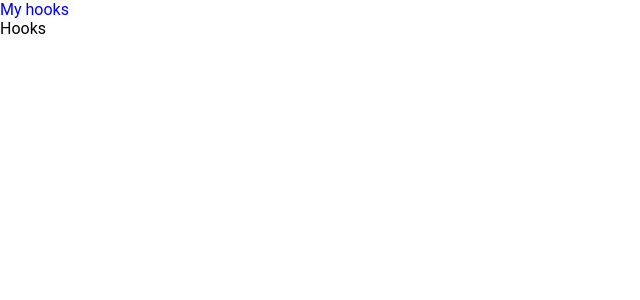
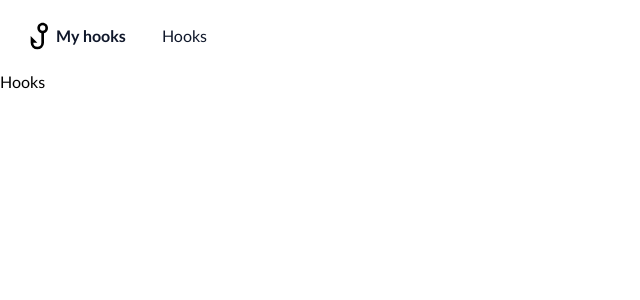
Before and after one commit to KozloffKirill/my-hooks, a React app: page /hooks in a window 1280 px wide. Shown: the top 300 px of the page, without its empty margins (0-640 px from the left). Built offline with nearby package versions, Linux system fonts and the light colour scheme.

Commit message:
feat: <Navigation /> base logic, <NavBar /> navigation items, logo styles

```diff
--- a/src/index.css
+++ b/src/index.css
@@ -136,7 +136,7 @@ table {
 
 html {
   font-size: 16px;
-  font-family: 'Roboto';
+  font-family: "Gill Sans", sans-serif;
   line-height: 1.2;
 }
 
@@ -154,6 +154,7 @@ a {
   --border-radius: 0.25rem;
   --hover-opacity: 0.9;
   --base-transition: 0.1s linear;
+  --horizontal-page-padding: 1.5rem;
 }
 
 /* GLOBAL STYLES END */
--- a/src/pages/home/ui/HomePage.module.css
+++ b/src/pages/home/ui/HomePage.module.css
@@ -1,5 +1,7 @@
 .home {
   height: 100vh;
+  padding: 0 var(--horizontal-page-padding);
+  text-align: center;
 
   .container {
     display: flex;
--- a/src/shared/navigation/index.ts
+++ b/src/shared/navigation/index.ts
@@ -1 +1,2 @@
 export * from './ui/Navigation';
+export type { NavigationT, Item } from './ui/Navigation';
--- /dev/null
+++ b/src/shared/navigation/ui/Navigation.module.css
@@ -0,0 +1,22 @@
+.linksList {
+  display: flex;
+  align-items: center;
+  gap: 1.25rem;
+
+  .linkItem {
+    padding: 0.25rem;
+
+    a {
+      color: var(--additional-color);
+      transition: color var(--base-transition);
+
+      &:hover {
+        color: var(--text-color);
+      }
+    }
+
+    .activeLink {
+      color: var(--text-color);
+    }
+  }
+}
--- a/src/shared/navigation/ui/Navigation.tsx
+++ b/src/shared/navigation/ui/Navigation.tsx
@@ -1,5 +1,27 @@
-import { FC } from 'react';
+import React, { FC } from 'react';
+import sts from './Navigation.module.css';
+import { NavLink } from 'react-router-dom';
 
-export const Navigation: FC = () => {
-  return null;
+export type Item = {
+  key: React.Key;
+  label: string;
+  path: string;
 };
+
+export type NavigationT = {
+  items: Array<Item>;
+};
+
+export const Navigation: FC<NavigationT> = ({ items }) => {
+  return (
+    <ul className={sts.linksList}>
+      {items.map(({ key, label, path }) => (
+        <li className={sts.linkItem} key={key}>
+          <NavLink to={path} className={({ isActive }) => (isActive ? sts.activeLink : '')}>
+            {label}
+          </NavLink>
+        </li>
+      ))}
+    </ul>
+  );
+};
--- a/src/widgets/navbar/ui/Navbar.module.css
+++ b/src/widgets/navbar/ui/Navbar.module.css
@@ -1,7 +1,24 @@
 .navBar {
+  padding: 1.25em var(--horizontal-page-padding);
+
   .container {
+    display: flex;
+    align-items: center;
+    gap: 2rem;
+
     .home {
+      display: flex;
+      align-items: center;
+      color: var(--text-color);
 
+      .logo {
+        width: 32px;
+        height: 32px;
+      }
+
+      span {
+        font-weight: bolder;
+      }
     }
   }
 }
--- a/src/widgets/navbar/ui/Navbar.tsx
+++ b/src/widgets/navbar/ui/Navbar.tsx
@@ -1,16 +1,27 @@
-import { Navigation } from '@shared/navigation';
-import { FC } from 'react';
+import { Navigation, NavigationT } from '@shared/navigation';
+import { FC, useRef } from 'react';
 import { Link } from 'react-router-dom';
 import sts from './Navbar.module.css';
+import HookSrc from '@shared/assets/hook.svg';
 
 export const NavBar: FC = () => {
+  const navigationItemsRef = useRef<NavigationT['items']>([
+    {
+      key: 'hooks',
+      path: 'hooks',
+      label: 'Hooks',
+    },
+  ]);
+  const navigationItems = navigationItemsRef.current;
+
   return (
     <header className={sts.navBar}>
       <div className={sts.container}>
         <Link className={sts.home} to="/">
+          <img className={sts.logo} src={HookSrc} />
           <span>My hooks</span>
         </Link>
-        <Navigation />
+        <Navigation items={navigationItems} />
       </div>
     </header>
   );
```
Also changed, not shown: src/shared/assets/hook.svg (added), 1 other file (tests, documents, lock files or other folders).
